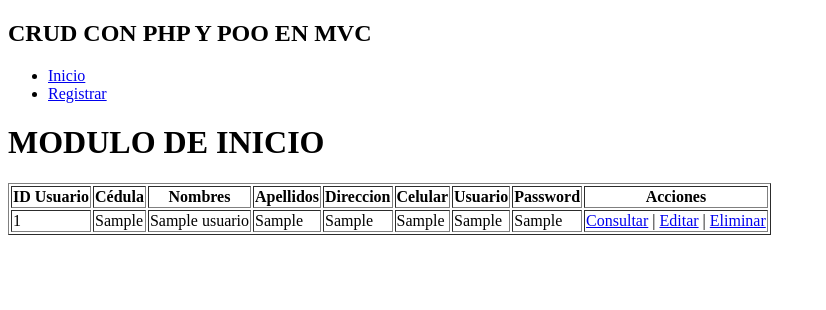
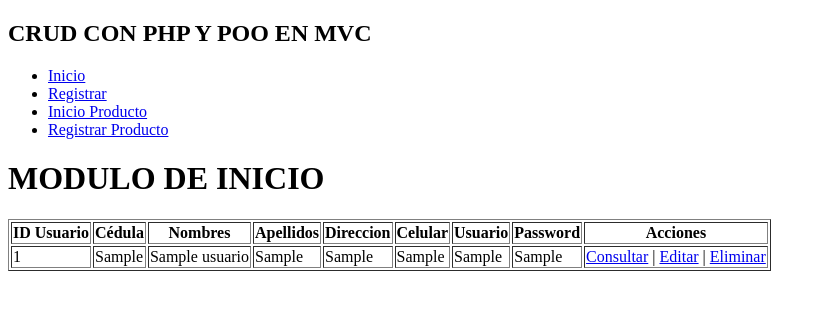
Before and after one commit to camilojuega23-lang/php, a PHP site: page /index.php in a window 1280 px wide. Shown: the top 310 px of the page, without its empty margins (0-826 px from the left). Run offline with PHP 8.4, Linux system fonts and the light colour scheme; tables that the repository leaves empty or names only in its code hold one stand-in row (values such as "Sample post").

Commit message:
vistas agregadas correctamente

```diff
--- a/index.php
+++ b/index.php
@@ -1,6 +1,7 @@
 <?php
     include_once ("controladores/controladorusuarios.php");
     include_once ("controladores/enrutador.php");
+    include_once ("controladores/controladorproducto.php");
 ?>
 
 <!DOCTYPE html>
@@ -16,6 +17,8 @@
         <ul>
             <li><a href="?cargar=inicio">Inicio</a></li>
             <li><a href="?cargar=crear">Registrar</a></li>
+            <li><a href="?cargar=inicioProducto">Inicio Producto</a></li>
+            <li><a href="?cargar=crearProducto">Registrar Producto</a></li>
         </ul>
     </nav>
     <?php
```
